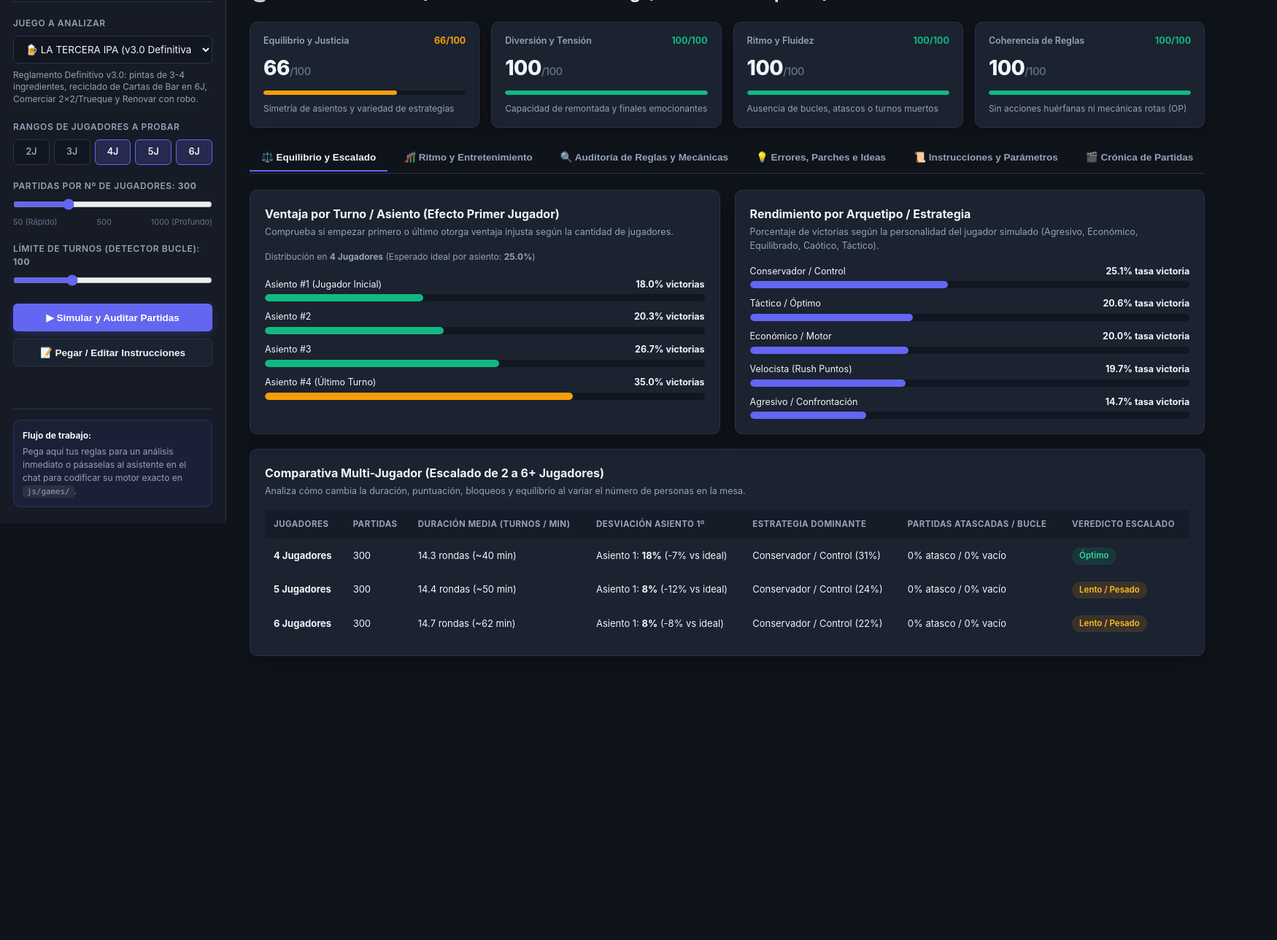
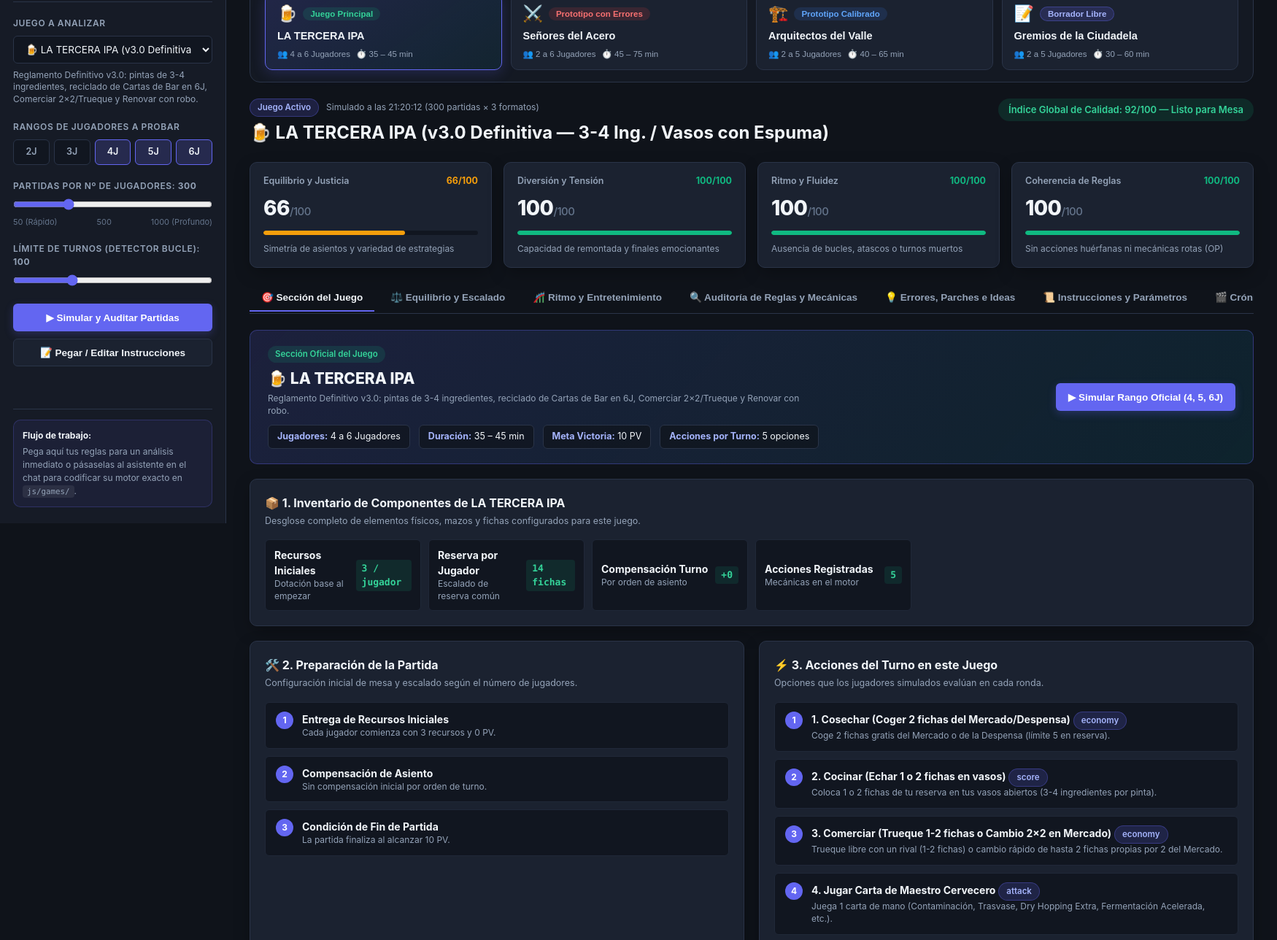
Before and after one commit to jvillol/Entendido, a plain HTML site: page index.html in a window 1280 px wide. Shown: the part 83-1371 px from the top of the page at 73% size, 1750 px wide, since content can reach past the window. Before the commit the page ends 1008 px from the top, so only its background shows below. Drawn offline with Linux system fonts and the light colour scheme.

Commit message:
feat: add modular per-game sections hub and dedicated game section view

```diff
--- /dev/null
+++ b/css/sections.css
@@ -0,0 +1,189 @@
+/* css/sections.css — Estilos para las Secciones por Juego y Ficha Específica de cada Juego */
+
+.game-sections-hub {
+  display: flex;
+  flex-direction: column;
+  gap: 12px;
+  background: rgba(22, 27, 38, 0.75);
+  border: 1px solid var(--border-color);
+  border-radius: var(--radius-lg);
+  padding: 16px 20px;
+}
+
+.hub-header {
+  display: flex;
+  justify-content: space-between;
+  align-items: center;
+  flex-wrap: wrap;
+  gap: 8px;
+}
+
+.hub-title {
+  font-size: 12.5px;
+  font-weight: 700;
+  text-transform: uppercase;
+  letter-spacing: 0.06em;
+  color: var(--text-secondary);
+}
+
+.game-sections-grid {
+  display: grid;
+  grid-template-columns: repeat(auto-fit, minmax(230px, 1fr));
+  gap: 12px;
+}
+
+.game-section-card {
+  background: var(--bg-card);
+  border: 1px solid var(--border-color);
+  border-radius: var(--radius-md);
+  padding: 14px 16px;
+  cursor: pointer;
+  transition: all 0.18s ease;
+  display: flex;
+  flex-direction: column;
+  gap: 8px;
+  position: relative;
+  text-align: left;
+}
+
+.game-section-card:hover {
+  background: var(--bg-card-hover);
+  border-color: rgba(99, 102, 241, 0.5);
+  transform: translateY(-1px);
+}
+
+.game-section-card.active {
+  background: linear-gradient(145deg, rgba(99, 102, 241, 0.18), rgba(6, 182, 212, 0.08));
+  border-color: var(--accent-primary);
+  box-shadow: 0 4px 18px rgba(99, 102, 241, 0.22);
+}
+
+.game-card-top {
+  display: flex;
+  justify-content: space-between;
+  align-items: center;
+  gap: 8px;
+}
+
+.game-card-icon {
+  font-size: 22px;
+}
+
+.game-card-title {
+  font-size: 14.5px;
+  font-weight: 700;
+  color: var(--text-primary);
+  line-height: 1.3;
+}
+
+.game-card-meta {
+  display: flex;
+  gap: 8px;
+  flex-wrap: wrap;
+  font-size: 11.5px;
+  color: var(--text-secondary);
+}
+
+/* Vista de Sección Exclusiva del Juego Activo */
+.game-dedicated-banner {
+  background: linear-gradient(135deg, rgba(99, 102, 241, 0.16), rgba(6, 182, 212, 0.1));
+  border: 1px solid rgba(99, 102, 241, 0.35);
+  border-radius: var(--radius-md);
+  padding: 20px 24px;
+  margin-bottom: 20px;
+  display: flex;
+  justify-content: space-between;
+  align-items: center;
+  flex-wrap: wrap;
+  gap: 16px;
+}
+
+.banner-specs {
+  display: flex;
+  gap: 12px;
+  flex-wrap: wrap;
+  margin-top: 10px;
+}
+
+.spec-pill {
+  background: rgba(15, 19, 26, 0.65);
+  border: 1px solid var(--border-color);
+  border-radius: var(--radius-sm);
+  padding: 6px 12px;
+  font-size: 12.5px;
+  color: var(--text-primary);
+}
+
+.spec-pill strong {
+  color: #a5b4fc;
+}
+
+.section-blocks-grid {
+  display: grid;
+  grid-template-columns: repeat(2, 1fr);
+  gap: 20px;
+  margin-bottom: 20px;
+}
+
+.rule-step-list {
+  display: flex;
+  flex-direction: column;
+  gap: 10px;
+}
+
+.rule-step-item {
+  display: flex;
+  gap: 12px;
+  align-items: flex-start;
+  background: var(--bg-input);
+  border: 1px solid var(--border-subtle);
+  border-radius: var(--radius-sm);
+  padding: 12px 14px;
+}
+
+.step-number {
+  background: var(--accent-primary);
+  color: #fff;
+  width: 24px;
+  height: 24px;
+  border-radius: 999px;
+  display: inline-flex;
+  align-items: center;
+  justify-content: center;
+  font-size: 12px;
+  font-weight: 700;
+  flex-shrink: 0;
+}
+
+.inventory-tag-grid {
+  display: grid;
+  grid-template-columns: repeat(auto-fill, minmax(195px, 1fr));
+  gap: 10px;
+}
+
+.inventory-item-box {
+  background: var(--bg-input);
+  border: 1px solid var(--border-subtle);
+  border-radius: var(--radius-sm);
+  padding: 10px 12px;
+  display: flex;
+  justify-content: space-between;
+  align-items: center;
+  gap: 8px;
+}
+
+.inventory-qty {
+  font-family: var(--font-mono);
+  font-weight: 700;
+  font-size: 13px;
+  color: #34d399;
+  background: rgba(16, 185, 129, 0.12);
+  padding: 2px 8px;
+  border-radius: 4px;
+}
+
+@media (max-width: 1024px) {
+  .section-blocks-grid {
+    grid-template-columns: 1fr;
+  }
+}
--- a/index.html
+++ b/index.html
@@ -7,6 +7,7 @@
   <link rel="stylesheet" href="css/variables.css" />
   <link rel="stylesheet" href="css/layout.css" />
   <link rel="stylesheet" href="css/components.css" />
+  <link rel="stylesheet" href="css/sections.css" />
 </head>
 <body>
   <div class="app-shell">
@@ -75,6 +76,15 @@
 
     <!-- Contenido Principal -->
     <main class="main-content">
+      <!-- Hub de Secciones por Juego -->
+      <section class="game-sections-hub" aria-label="Secciones por juego">
+        <div class="hub-header">
+          <span class="hub-title">🗂️ Secciones por Juego (Selecciona el proyecto a simular)</span>
+          <span class="helper-text">Cada juego cuenta con su propia sección de componentes, reglas y motor de simulación</span>
+        </div>
+        <div id="gameSectionsGrid" class="game-sections-grid"></div>
+      </section>
+
       <!-- Cabecera de Estado y KPIs Globales -->
       <header class="topbar">
         <div>
@@ -92,7 +102,8 @@
 
       <!-- Navegación por Pestañas -->
       <nav class="tabs-nav" aria-label="Vistas del análisis">
-        <button class="tab-btn active" data-tab="tab-balance">⚖️ Equilibrio y Escalado</button>
+        <button class="tab-btn active" data-tab="tab-game-section">🎯 Sección del Juego</button>
+        <button class="tab-btn" data-tab="tab-balance">⚖️ Equilibrio y Escalado</button>
         <button class="tab-btn" data-tab="tab-fun">🎢 Ritmo y Entretenimiento</button>
         <button class="tab-btn" data-tab="tab-rules">🔍 Auditoría de Reglas y Mecánicas</button>
         <button class="tab-btn" data-tab="tab-ideas">💡 Errores, Parches e Ideas</button>
@@ -102,8 +113,13 @@
 
       <!-- Contenedores de Pestañas -->
       <div class="tab-panels">
+        <!-- TAB 0: SECCIÓN ESPECÍFICA DEL JUEGO -->
+        <section id="tab-game-section" class="tab-panel active">
+          <div id="dedicatedGameSectionContainer"></div>
+        </section>
+
         <!-- TAB 1: EQUILIBRIO Y ESCALADO -->
-        <section id="tab-balance" class="tab-panel active">
+        <section id="tab-balance" class="tab-panel">
           <div class="panel-grid-2">
             <div class="card">
               <div class="card-header">
--- a/js/main.js
+++ b/js/main.js
@@ -1,7 +1,7 @@
 /**
  * js/main.js
  * Punto de entrada de la aplicación web "Entendido".
- * Conecta la interfaz de usuario, el selector de juegos, el parser de reglamentos y el motor Monte Carlo.
+ * Conecta las secciones por juego, el selector, el parser de reglamentos y el motor Monte Carlo.
  */
 
 import { getAllGames, getGameById, registerOrUpdateCustomGame } from './games/registry.js';
@@ -10,24 +10,22 @@ import { analyzeSimulationResults } from './engine/analyzer.js';
 import { generateDesignAdvice } from './engine/advisor.js';
 import { parseDraftRulebook, SAMPLE_DRAFT_RULEBOOK } from './engine/ruleParser.js';
 import { renderDashboard } from './ui/renderer.js';
+import {
+  renderGameSectionsHub,
+  renderDedicatedGameSection,
+  getGameMetadata
+} from './ui/gameSections.js';
 
 let currentGameId = 'la_tercera_ipa';
 
 document.addEventListener('DOMContentLoaded', () => {
-  // Por defecto activar 4, 5 y 6 jugadores para La Tercera IPA
-  const checkboxes = document.querySelectorAll('#playerCountToggles input[type="checkbox"]');
-  checkboxes.forEach(cb => {
-    const val = Number(cb.value);
-    cb.checked = (val >= 4 && val <= 6);
-  });
-
   initGameSelector();
   initSidebarControls();
   initTabs();
   initRulebookEditor();
 
-  // Ejecutar simulación inicial al cargar
-  executeFullAnalysis();
+  // Seleccionar la sección inicial del juego y ejecutar su simulación
+  selectGameSection(currentGameId);
 });
 
 function initGameSelector() {
@@ -40,12 +38,42 @@ function initGameSelector() {
 
   select.value = currentGameId;
   select.addEventListener('change', () => {
-    currentGameId = select.value;
-    syncRulebookTextareaWithActiveGame();
+    selectGameSection(select.value);
+  });
+}
+
+function selectGameSection(gameId) {
+  currentGameId = gameId;
+  const select = document.getElementById('gameSelect');
+  if (select) select.value = currentGameId;
+
+  const game = getGameById(currentGameId);
+  const meta = getGameMetadata(game);
+
+  // Ajustar automáticamente los rangos de jugadores recomendados para la sección de este juego
+  applyPlayerCountsSelection(meta.recommendedCounts);
+
+  // Renderizar el Hub superior de secciones por juego
+  renderGameSectionsHub(getAllGames(), currentGameId, (pickedId) => {
+    selectGameSection(pickedId);
+  });
+
+  // Renderizar la sección exclusiva del juego activo
+  renderDedicatedGameSection(game, (recommendedCounts) => {
+    applyPlayerCountsSelection(recommendedCounts);
     executeFullAnalysis();
+    activateTab('tab-balance');
   });
 
   syncRulebookTextareaWithActiveGame();
+  executeFullAnalysis();
+}
+
+function applyPlayerCountsSelection(counts) {
+  const checkboxes = document.querySelectorAll('#playerCountToggles input[type="checkbox"]');
+  checkboxes.forEach(cb => {
+    cb.checked = counts.includes(Number(cb.value));
+  });
 }
 
 function syncRulebookTextareaWithActiveGame() {
@@ -112,11 +140,8 @@ function initRulebookEditor() {
     const customGame = parseDraftRulebook(title, rawText);
     registerOrUpdateCustomGame(customGame);
 
-    currentGameId = customGame.id;
     initGameSelector();
-    document.getElementById('gameSelect').value = currentGameId;
-
-    executeFullAnalysis();
+    selectGameSection(customGame.id);
     activateTab('tab-ideas');
   });
 }
@@ -124,7 +149,7 @@ function initRulebookEditor() {
 function getSelectedPlayerCounts() {
   const checkboxes = document.querySelectorAll('#playerCountToggles input[type="checkbox"]:checked');
   const counts = Array.from(checkboxes).map(cb => Number(cb.value));
-  return counts.length > 0 ? counts : [2, 3, 4];
+  return counts.length > 0 ? counts : [4, 5, 6];
 }
 
 function executeFullAnalysis() {
--- /dev/null
+++ b/js/ui/gameSections.js
@@ -0,0 +1,249 @@
+/**
+ * js/ui/gameSections.js
+ * Gestor modular de Secciones por Juego.
+ * Crea una sección dedicada para cada juego registrado en la web, con su ficha técnica,
+ * configuración de jugadores recomendada, inventario de componentes, preparación,
+ * estructura de turnos y acceso rápido a la simulación de sus partidas.
+ */
+
+/**
+ * Renderiza el selector superior de Secciones de Juego para cambiar rápidamente de proyecto.
+ */
+export function renderGameSectionsHub(games, activeGameId, onSelectGame) {
+  const container = document.getElementById('gameSectionsGrid');
+  if (!container) return;
+
+  container.innerHTML = games.map(game => {
+    const isActive = game.id === activeGameId;
+    const meta = getGameMetadata(game);
+
+    return `
+      <button type="button" class="game-section-card ${isActive ? 'active' : ''}" data-game-id="${game.id}">
+        <div class="game-card-top">
+          <span class="game-card-icon">${meta.icon}</span>
+          <span class="badge ${meta.badgeClass}">${meta.statusBadge}</span>
+        </div>
+        <div class="game-card-title">${meta.cleanTitle}</div>
+        <div class="game-card-meta">
+          <span>👥 ${meta.playersLabel}</span>
+          <span>⏱️ ${meta.durationLabel}</span>
+        </div>
+      </button>
+    `;
+  }).join('');
+
+  container.querySelectorAll('.game-section-card').forEach(card => {
+    card.addEventListener('click', () => {
+      const selectedId = card.dataset.gameId;
+      if (onSelectGame) onSelectGame(selectedId);
+    });
+  });
+}
+
+/**
+ * Renderiza la Sección Exclusiva del Juego Activo dentro de su pestaña dedicada (#tab-game-section).
+ */
+export function renderDedicatedGameSection(gameModule, onRunSimulationForCounts) {
+  const container = document.getElementById('dedicatedGameSectionContainer');
+  if (!container || !gameModule) return;
+
+  const meta = getGameMetadata(gameModule);
+  const sectionData = gameModule.dedicatedSection || buildFallbackSectionData(gameModule, meta);
+
+  const inventoryHtml = sectionData.inventory.map(item => `
+    <div class="inventory-item-box">
+      <div>
+        <strong>${item.name}</strong>
+        ${item.detail ? `<div class="helper-text">${item.detail}</div>` : ''}
+      </div>
+      <span class="inventory-qty">${item.qty}</span>
+    </div>
+  `).join('');
+
+  const setupHtml = sectionData.setupSteps.map((step, idx) => `
+    <div class="rule-step-item">
+      <span class="step-number">${idx + 1}</span>
+      <div>
+        <strong>${step.title}</strong>
+        <p class="helper-text">${step.text}</p>
+      </div>
+    </div>
+  `).join('');
+
+  const actionsHtml = gameModule.actions.map((act, idx) => `
+    <div class="rule-step-item">
+      <span class="step-number">${idx + 1}</span>
+      <div>
+        <strong>${act.name}</strong> <span class="badge badge-accent">${act.category}</span>
+        <p class="helper-text">${act.description}</p>
+      </div>
+    </div>
+  `).join('');
+
+  const customSubsectionsHtml = (sectionData.customCards || []).map(block => `
+    <div class="card">
+      <div class="card-header">
+        <h3>${block.title}</h3>
+        <p>${block.subtitle || ''}</p>
+      </div>
+      <div class="rule-step-list">
+        ${block.items.map(it => `
+          <div class="check-item">
+            <div class="check-icon">${it.icon || '🔹'}</div>
+            <div>
+              <strong>${it.name}</strong> ${it.badge ? `<span class="badge badge-info">${it.badge}</span>` : ''}
+              <p class="helper-text">${it.text}</p>
+            </div>
+          </div>
+        `).join('')}
+      </div>
+    </div>
+  `).join('');
+
+  container.innerHTML = `
+    <div class="game-dedicated-banner">
+      <div>
+        <span class="badge ${meta.badgeClass}" style="margin-bottom:6px;">Sección Oficial del Juego</span>
+        <h3 style="font-size:21px; font-weight:800;">${meta.icon} ${meta.cleanTitle}</h3>
+        <p class="helper-text" style="max-width:760px; margin-top:4px;">${sectionData.objective}</p>
+        <div class="banner-specs">
+          <div class="spec-pill"><strong>Jugadores:</strong> ${meta.playersLabel}</div>
+          <div class="spec-pill"><strong>Duración:</strong> ${meta.durationLabel}</div>
+          <div class="spec-pill"><strong>Meta Victoria:</strong> ${sectionData.winTargetLabel}</div>
+          <div class="spec-pill"><strong>Acciones por Turno:</strong> ${gameModule.actions.length} opciones</div>
+        </div>
+      </div>
+      <div style="display:flex; flex-direction:column; gap:8px; min-width:220px;">
+        <button type="button" id="simRecommendedCountsBtn" class="btn btn-primary">
+          ▶ Simular Rango Oficial (${meta.recommendedCounts.join(', ')}J)
+        </button>
+      </div>
+    </div>
+
+    <div class="card" style="margin-bottom:20px;">
+      <div class="card-header">
+        <h3>📦 1. Inventario de Componentes de ${meta.cleanTitle}</h3>
+        <p>Desglose completo de elementos físicos, mazos y fichas configurados para este juego.</p>
+      </div>
+      <div class="inventory-tag-grid">
+        ${inventoryHtml}
+      </div>
+    </div>
+
+    <div class="section-blocks-grid">
+      <div class="card">
+        <div class="card-header">
+          <h3>🛠️ 2. Preparación de la Partida</h3>
+          <p>Configuración inicial de mesa y escalado según el número de jugadores.</p>
+        </div>
+        <div class="rule-step-list">
+          ${setupHtml}
+        </div>
+      </div>
+
+      <div class="card">
+        <div class="card-header">
+          <h3>⚡ 3. Acciones del Turno en este Juego</h3>
+          <p>Opciones que los jugadores simulados evalúan en cada ronda.</p>
+        </div>
+        <div class="rule-step-list">
+          ${actionsHtml}
+        </div>
+      </div>
+    </div>
+
+    ${customSubsectionsHtml ? `<div class="section-blocks-grid">${customSubsectionsHtml}</div>` : ''}
+  `;
+
+  const simBtn = document.getElementById('simRecommendedCountsBtn');
+  if (simBtn && onRunSimulationForCounts) {
+    simBtn.addEventListener('click', () => {
+      onRunSimulationForCounts(meta.recommendedCounts);
+    });
+  }
+}
+
+/**
+ * Extrae metadatos homogéneos de cualquier módulo de juego para sus tarjetas de sección.
+ */
+export function getGameMetadata(game) {
+  if (game.sectionMeta) {
+    return game.sectionMeta;
+  }
+
+  if (game.id === 'la_tercera_ipa') {
+    return {
+      icon: '🍺',
+      cleanTitle: 'LA TERCERA IPA',
+      statusBadge: 'Juego Principal',
+      badgeClass: 'badge-ok',
+      playersLabel: '4 a 6 Jugadores',
+      durationLabel: '35 – 45 min',
+      recommendedCounts: [4, 5, 6]
+    };
+  }
+
+  if (game.id === 'flawed_prototype') {
+    return {
+      icon: '⚔️',
+      cleanTitle: 'Señores del Acero',
+      statusBadge: 'Prototipo con Errores',
+      badgeClass: 'badge-danger',
+      playersLabel: '2 a 6 Jugadores',
+      durationLabel: '45 – 75 min',
+      recommendedCounts: [2, 3, 4, 5]
+    };
+  }
+
+  if (game.id === 'balanced_euro') {
+    return {
+      icon: '🏗️',
+      cleanTitle: 'Arquitectos del Valle',
+      statusBadge: 'Prototipo Calibrado',
+      badgeClass: 'badge-info',
+      playersLabel: '2 a 5 Jugadores',
+      durationLabel: '40 – 65 min',
+      recommendedCounts: [2, 3, 4, 5]
+    };
+  }
+
+  return {
+    icon: '📝',
+    cleanTitle: game.name.replace(/\(.*\)/, '').trim(),
+    statusBadge: 'Borrador Libre',
+    badgeClass: 'badge-accent',
+    playersLabel: '2 a 5 Jugadores',
+    durationLabel: '30 – 60 min',
+    recommendedCounts: [2, 3, 4]
+  };
+}
+
+function buildFallbackSectionData(gameModule, meta) {
+  return {
+    objective: gameModule.shortDescription,
+    winTargetLabel: `${gameModule.winCondition.targetVP} PV`,
+    inventory: [
+      { name: 'Recursos Iniciales', qty: `${gameModule.initialState.resources} / jugador`, detail: 'Dotación base al empezar' },
+      { name: 'Reserva por Jugador', qty: `${gameModule.initialState.sharedPoolPerPlayer || 8} fichas`, detail: 'Escalado de reserva común' },
+      { name: 'Compensación Turno', qty: `+${gameModule.initialState.turnOrderCompensation || 0}`, detail: 'Por orden de asiento' },
+      { name: 'Acciones Registradas', qty: `${gameModule.actions.length}`, detail: 'Mecánicas en el motor' }
+    ],
+    setupSteps: [
+      {
+        title: 'Entrega de Recursos Iniciales',
+        text: `Cada jugador comienza con ${gameModule.initialState.resources} recursos y ${gameModule.initialState.vp || 0} PV.`
+      },
+      {
+        title: 'Compensación de Asiento',
+        text: gameModule.initialState.turnOrderCompensation > 0
+          ? `Cada jugador recibe +${gameModule.initialState.turnOrderCompensation} recurso adicional por puesto detrás del jugador inicial.`
+          : 'Sin compensación inicial por orden de turno.'
+      },
+      {
+        title: 'Condición de Fin de Partida',
+        text: `La partida finaliza al alcanzar ${gameModule.winCondition.targetVP} PV${gameModule.winCondition.fixedRounds ? ` o tras ${gameModule.winCondition.fixedRounds} rondas` : ''}.`
+      }
+    ],
+    customCards: []
+  };
+}
```
